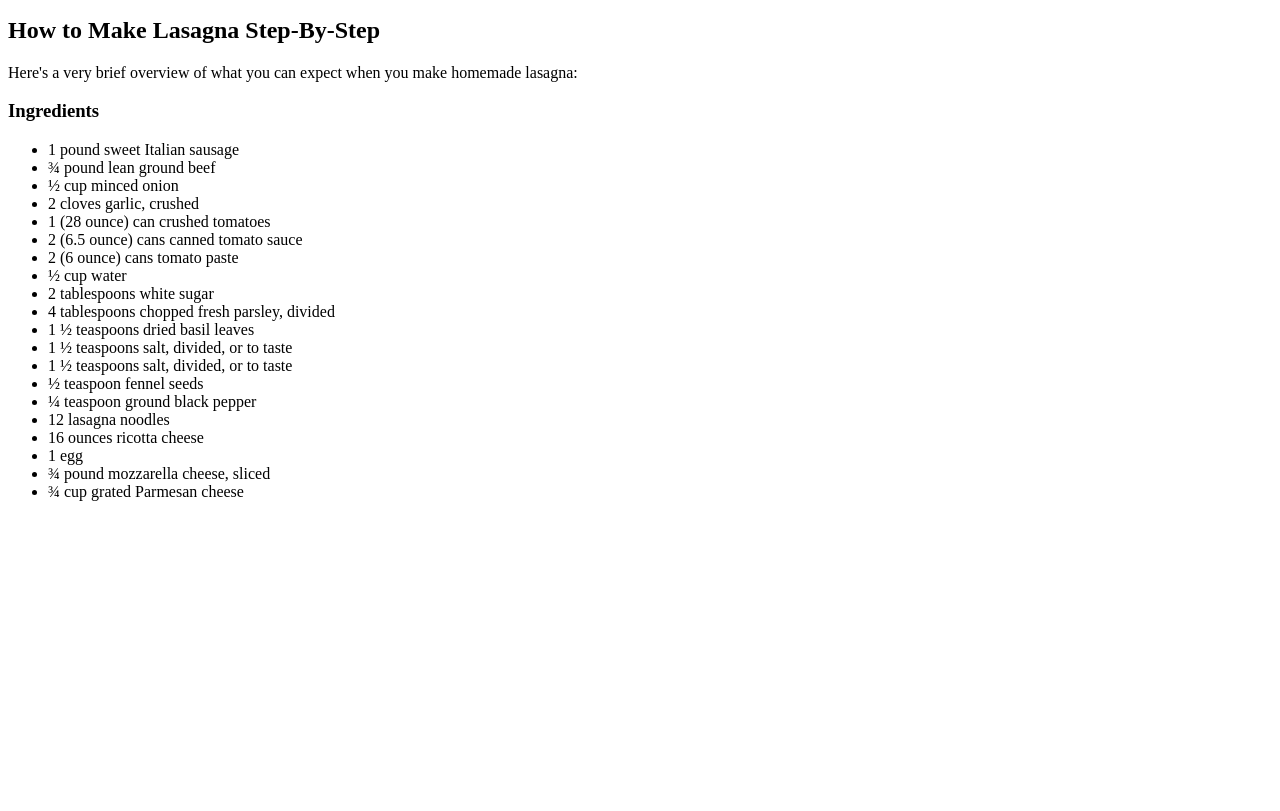
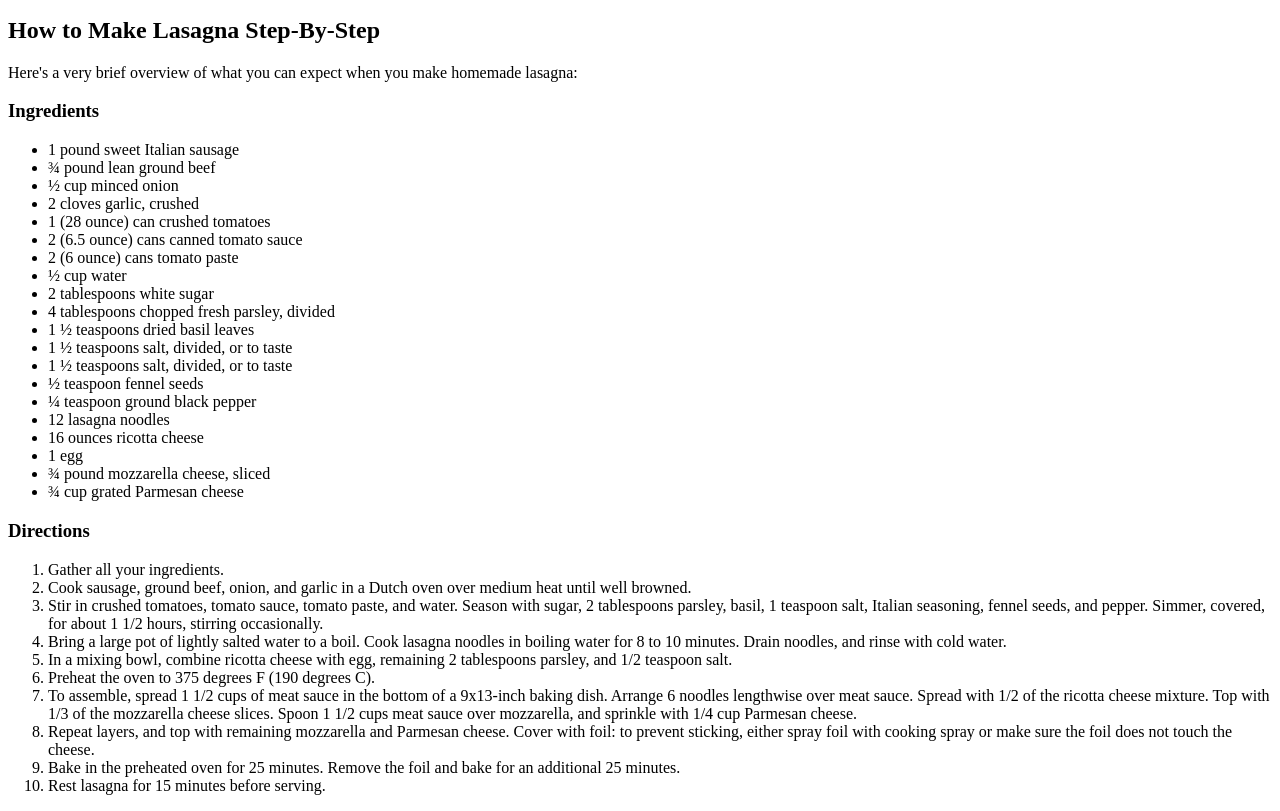
Before and after one commit to jakmac123/odin-recipes, a plain HTML site: page recipes/lasagna.html in a window 1280 px wide. Shown: the part 101-912 px from the top of the page. Before the commit the page ends 800 px from the top, so only its background shows below. Drawn offline with Linux system fonts and the light colour scheme.

Commit message:
added organised list to lasagna.html

```diff
--- a/recipes/lasagna.html
+++ b/recipes/lasagna.html
@@ -33,5 +33,18 @@
 <li>¾ pound mozzarella cheese, sliced</li>
 <li>¾ cup grated Parmesan cheese</li>
 </ul>
+<h3>Directions</h3>
+<ol>
+    <li>Gather all your ingredients.</li>
+    <li>Cook sausage, ground beef, onion, and garlic in a Dutch oven over medium heat until well browned.</li>
+    <li>Stir in crushed tomatoes, tomato sauce, tomato paste, and water. Season with sugar, 2 tablespoons parsley, basil, 1 teaspoon salt, Italian seasoning, fennel seeds, and pepper. Simmer, covered, for about 1 1/2 hours, stirring occasionally.</li>
+    <li>Bring a large pot of lightly salted water to a boil. Cook lasagna noodles in boiling water for 8 to 10 minutes. Drain noodles, and rinse with cold water.</li>
+    <li>In a mixing bowl, combine ricotta cheese with egg, remaining 2 tablespoons parsley, and 1/2 teaspoon salt.</li>
+    <li>Preheat the oven to 375 degrees F (190 degrees C).</li>
+    <li>To assemble, spread 1 1/2 cups of meat sauce in the bottom of a 9x13-inch baking dish. Arrange 6 noodles lengthwise over meat sauce. Spread with 1/2 of the ricotta cheese mixture. Top with 1/3 of the mozzarella cheese slices. Spoon 1 1/2 cups meat sauce over mozzarella, and sprinkle with 1/4 cup Parmesan cheese.</li>
+    <li>Repeat layers, and top with remaining mozzarella and Parmesan cheese. Cover with foil: to prevent sticking, either spray foil with cooking spray or make sure the foil does not touch the cheese.</li>
+    <li>Bake in the preheated oven for 25 minutes. Remove the foil and bake for an additional 25 minutes.</li>
+    <li>Rest lasagna for 15 minutes before serving.</li>
+</ol>
 </body>
 </html>
```
